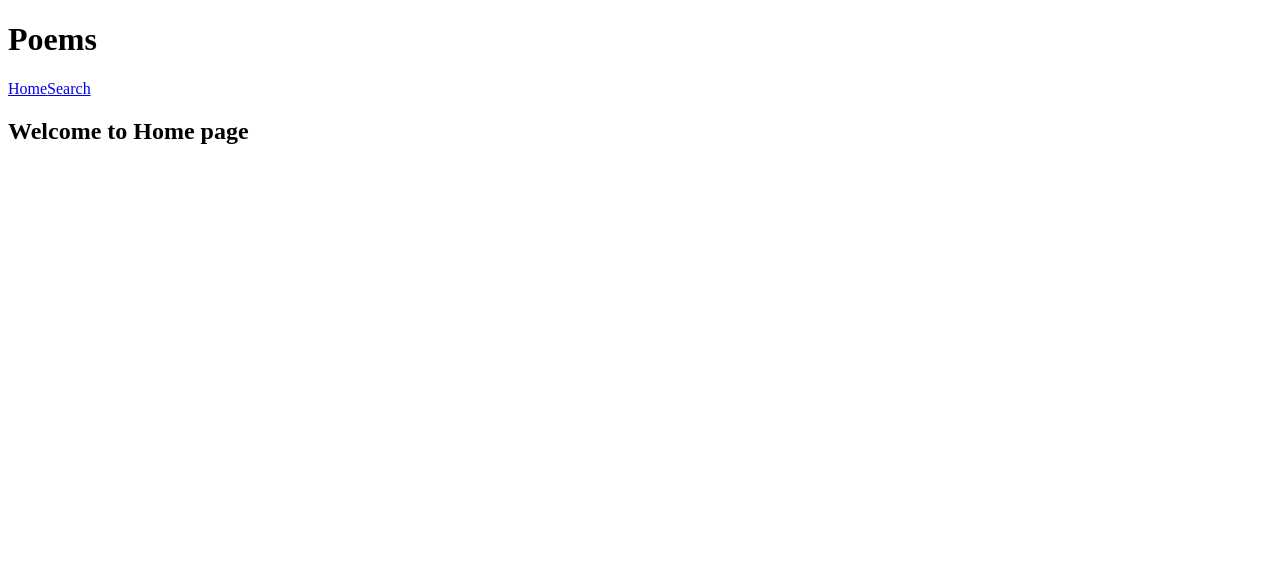
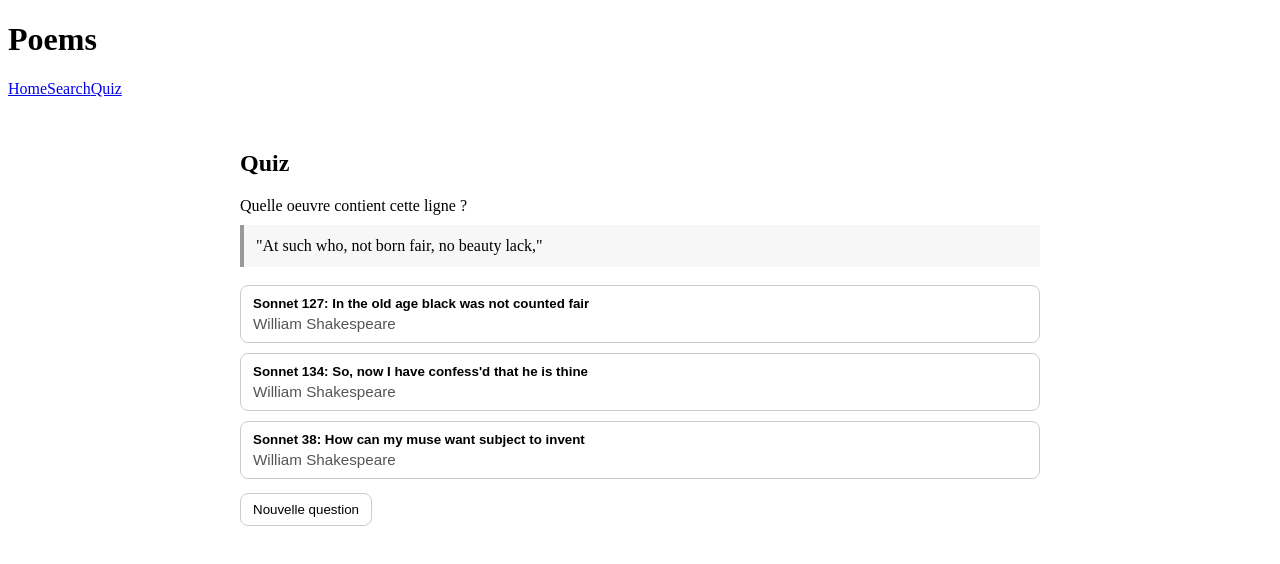
Before and after one commit to WilfriedEugster/programmation_web_projet_S4, a Vue app: page /quiz in a window 1280 px wide. Before the commit this address led to /. Shown: the top 564 px of the page. Built offline with nearby package versions, Linux system fonts and the light colour scheme.

Commit message:
feat: quiz

```diff
--- a/src/App.vue
+++ b/src/App.vue
@@ -8,6 +8,7 @@
 <script setup>
 import { RouterView } from "vue-router";
 import Header from "./components/Header.vue";
+
 </script>
 
 <style scoped>
--- a/src/components/Header.vue
+++ b/src/components/Header.vue
@@ -10,6 +10,7 @@ import { RouterLink } from 'vue-router';
         <ul>
             <li><RouterLink to="/">Home</RouterLink></li>
             <li><RouterLink to="/search">Search</RouterLink></li>
+            <li><RouterLink to="/quiz">Quiz</RouterLink></li>
         </ul>
     </nav>
 </header>
--- /dev/null
+++ b/src/components/Quiz.vue
@@ -0,0 +1,198 @@
+<template>
+	<section class="quiz">
+		<h2>Quiz</h2>
+
+		<p class="quiz-instruction">
+			Quelle oeuvre contient cette ligne ?
+		</p>
+
+		<blockquote v-if="question" class="quiz-line">
+			"{{ question.line }}"
+		</blockquote>
+
+		<div v-if="question" class="quiz-choices">
+			<button
+				v-for="choice in question.choices"
+				:key="choice.id"
+				class="quiz-choice"
+				:class="getChoiceClass(choice.id)"
+				:disabled="hasAnswered"
+				@click="submitAnswer(choice.id)"
+			>
+				<strong>{{ choice.title }}</strong>
+				<span class="choice-author">{{ choice.author }}</span>
+			</button>
+		</div>
+
+		<p v-if="hasAnswered" class="quiz-feedback" :class="isGoodAnswer ? 'good' : 'bad'">
+			{{
+				isGoodAnswer
+					? 'Bonne reponse !'
+					: 'Mauvaise reponse. La bonne etait en vert.'
+			}}
+		</p>
+
+		<button class="next-question" @click="buildQuestion">
+			Nouvelle question
+		</button>
+	</section>
+</template>
+
+<script setup>
+import { computed, ref } from "vue";
+import poemsData from "../William Shakespeare.json";
+
+const allPoems = poemsData.filter(
+	(poem) => Array.isArray(poem.lines) && poem.lines.some((line) => line.trim() !== "")
+);
+
+const question = ref(null);
+const selectedChoiceId = ref(null);
+const hasAnswered = ref(false);
+
+const isGoodAnswer = computed(() => {
+	if (!question.value || !hasAnswered.value) return false;
+	return selectedChoiceId.value === question.value.correctId;
+});
+
+const randomIndex = (max) => Math.floor(Math.random() * max);
+
+const pickRandomLine = (lines) => {
+	const nonEmptyLines = lines.filter((line) => line.trim() !== "");
+	return nonEmptyLines[randomIndex(nonEmptyLines.length)];
+};
+
+const poemId = (poem) => `${poem.title}__${poem.author}`;
+
+const buildQuestion = () => {
+	if (allPoems.length < 3) {
+		question.value = null;
+		return;
+	}
+
+	hasAnswered.value = false;
+	selectedChoiceId.value = null;
+
+	const correctPoem = allPoems[randomIndex(allPoems.length)];
+	const wrongCandidates = allPoems.filter((poem) => poemId(poem) !== poemId(correctPoem));
+
+	const wrongChoices = [];
+	while (wrongChoices.length < 2) {
+		const candidate = wrongCandidates[randomIndex(wrongCandidates.length)];
+		const candidateId = poemId(candidate);
+		if (!wrongChoices.some((choice) => choice.id === candidateId)) {
+			wrongChoices.push({
+				id: candidateId,
+				title: candidate.title,
+				author: candidate.author,
+			});
+		}
+	}
+
+	const choices = [
+		{
+			id: poemId(correctPoem),
+			title: correctPoem.title,
+			author: correctPoem.author,
+		},
+		...wrongChoices,
+	].sort(() => Math.random() - 0.5);
+
+	question.value = {
+		line: pickRandomLine(correctPoem.lines),
+		correctId: poemId(correctPoem),
+		choices,
+	};
+};
+
+const submitAnswer = (choiceId) => {
+	if (hasAnswered.value) return;
+	selectedChoiceId.value = choiceId;
+	hasAnswered.value = true;
+};
+
+const getChoiceClass = (choiceId) => {
+	if (!hasAnswered.value || !question.value) return "";
+	if (choiceId === question.value.correctId) return "choice-correct";
+	if (choiceId === selectedChoiceId.value) return "choice-wrong";
+	return "";
+};
+
+buildQuestion();
+</script>
+
+<style scoped>
+.quiz {
+	max-width: 800px;
+	margin: 0 auto;
+	padding: 16px;
+}
+
+.quiz-instruction {
+	margin-bottom: 10px;
+}
+
+.quiz-line {
+	margin: 0 0 18px;
+	padding: 12px;
+	border-left: 4px solid #999;
+	background: #f7f7f7;
+}
+
+.quiz-choices {
+	display: grid;
+	gap: 10px;
+}
+
+.quiz-choice {
+	text-align: left;
+	border: 1px solid #ccc;
+	border-radius: 8px;
+	padding: 10px 12px;
+	background: white;
+	cursor: pointer;
+}
+
+.quiz-choice:disabled {
+	cursor: default;
+}
+
+.choice-author {
+	display: block;
+	margin-top: 4px;
+	font-size: 0.95rem;
+	color: #555;
+}
+
+.choice-correct {
+	background: #e7f7e8;
+	border-color: #2f9e44;
+}
+
+.choice-wrong {
+	background: #fdeaea;
+	border-color: #d63333;
+}
+
+.quiz-feedback {
+	margin-top: 12px;
+	font-weight: 600;
+}
+
+.quiz-feedback.good {
+	color: #2f9e44;
+}
+
+.quiz-feedback.bad {
+	color: #d63333;
+}
+
+.next-question {
+	margin-top: 14px;
+	border: 1px solid #ccc;
+	border-radius: 8px;
+	padding: 8px 12px;
+	background: white;
+	cursor: pointer;
+}
+</style>
--- a/src/components/Search.vue
+++ b/src/components/Search.vue
@@ -2,13 +2,18 @@
   <div>
     <h2>Search</h2>
     <div id="gallery-options">
-      <input type="text" v-model="search" placeholder="Search poem" />
-      <label for="poem-sort">Sort by : </label>
-      <select v-model="poemsSortBy" id="poem-sort">
-        <option value="linecount">Linecount</option>
-        <option value="author">Author</option>
-        <option value="title">Title</option>
-      </select>
+      <label for="search-by-title">Search by title:
+        <input type="text" v-model="searchByTitle" placeholder="Poem title" />
+      </label>
+      <label for="search-by-author">Search by author:
+        <input type="text" v-model="searchByAuthor" placeholder="Poem author" />
+      </label>
+      <label for="min-line-count">Minimum line count:
+        <input type="number" v-model="minLineCount" placeholder="Minimum line count" min="0" />
+      </label>
+      <label for="max-line-count">Maximum line count:
+        <input type="number" v-model="maxLineCount" placeholder="Maximum line count" min="0" />
+      </label>
     </div>
     <div id="poem-gallery">
       <PoemCard
@@ -27,30 +32,41 @@ import { ref, computed } from 'vue'
 import poemsData from '../William Shakespeare.json'
 import PoemCard from './PoemCard.vue'
 
-const search = ref('')
-const poemsSortBy = ref('linecount')
+const smallestLineCount = poemsData.reduce((min, poem) => {
+  const lineCount = Number(poem.linecount)
+  return Number.isFinite(lineCount) ? Math.min(min, lineCount) : min
+}, Infinity)
+const largestLineCount = poemsData.reduce((max, poem) => {
+  const lineCount = Number(poem.linecount)
+  return Number.isFinite(lineCount) ? Math.max(max, lineCount) : max
+}, 0)
+
+const minLineCount = ref(smallestLineCount)
+const maxLineCount = ref(largestLineCount)
+
+const searchByTitle = ref('')
+const searchByAuthor = ref('')
 
 const filteredPoemsData = computed(() => {
   let result = poemsData.filter(
-    (poem) => poem.title.toLowerCase().includes(search.value.toLowerCase())
+    (poem) =>
+      poem.title.toLowerCase().includes(searchByTitle.value.toLowerCase()) &&
+      poem.author.toLowerCase().includes(searchByAuthor.value.toLowerCase()) &&
+      (poem.linecount || 0) >= minLineCount.value &&
+      (poem.linecount || 0) <= maxLineCount.value
   )
-  result = result.toSorted((a, b) => {
-    if (poemsSortBy.value === 'linecount') {
-      // linecount can be null
-      return (a.linecount || 0) - (b.linecount || 0)
-    } else if (poemsSortBy.value === 'author') {
-      // sort in alphabetical order
-      return a.author.localeCompare(b.author)
-    } else if (poemsSortBy.value === 'title') {
-      // sort in alphabetical order
-      return a.title.localeCompare(b.title)
-    }
-  })
+  result = result.filter((poem) => poem.linecount !== null)
   return result
 })
 </script>
 
 <style scoped>
+#gallery-options {
+  display: flex;
+  flex-wrap: wrap;
+  gap: 10px;
+  margin-bottom: 20px;
+}
 #poem-gallery {
   display: flex;
   flex-wrap: wrap;
--- a/src/router/index.js
+++ b/src/router/index.js
@@ -1,11 +1,13 @@
 import { createRouter, createWebHistory } from "vue-router";
 import Home from "@/components/Home.vue";
 import Search from "@/components/Search.vue";
+import Quiz from "@/components/Quiz.vue";
 import PoemPage from "@/components/PoemPage.vue";
 
 const routes = [
   { path: "/", component: Home },
   { path: "/search", component: Search },
+  { path: "/quiz", component: Quiz },
   { path: "/poems/:id", component: PoemPage },
   { path: "/:pathMatch(.*)", redirect: "/" },
 ];
```
